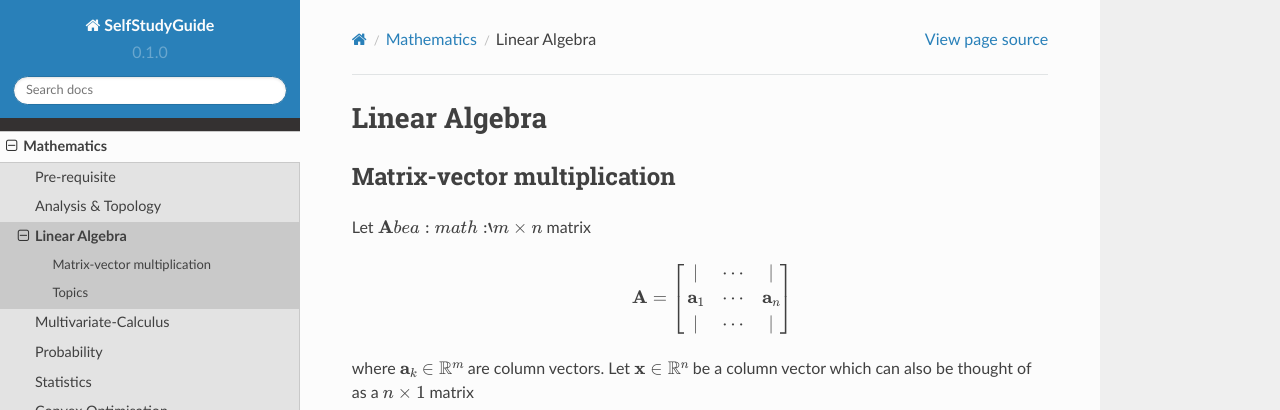
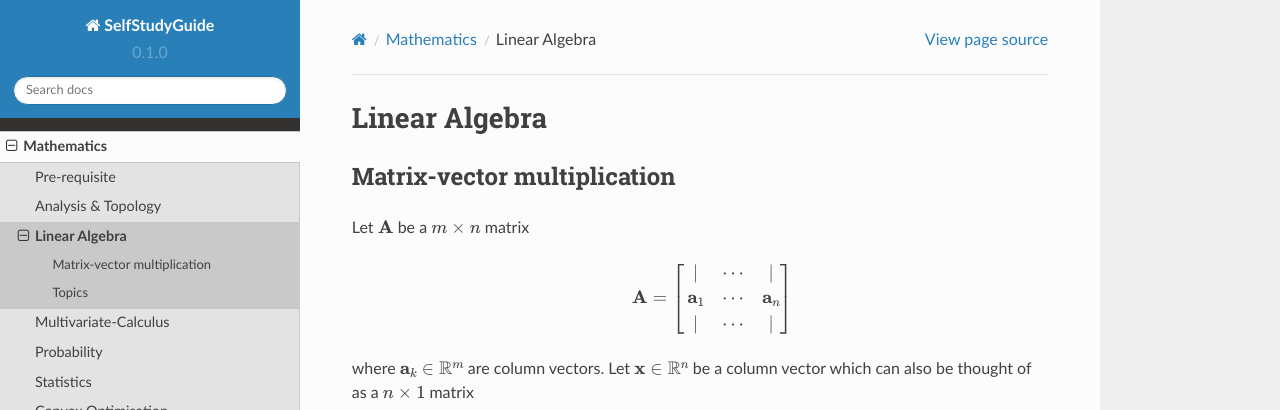
Before and after one commit to uselesstechjunks/leetcode, a Sphinx documentation site: the page built from docs/source/math/linalg.rst, in a window 1280 px wide and 1047 px high. Shown: the top 410 px of the window. Built offline with Sphinx 7.4.7 and the Read the Docs theme 2.0.0, drawn with Linux system fonts in a browser that asks for light colours.

Commit message:
Update linalg.rst

```diff
--- a/docs/source/math/linalg.rst
+++ b/docs/source/math/linalg.rst
@@ -5,7 +5,7 @@ Linear Algebra
 ********************************************************************************
 Matrix-vector multiplication
 ********************************************************************************
-Let :math:`\mathbf{A} be a :math:`m\times n` matrix
+Let :math:`\mathbf{A}` be a :math:`m\times n` matrix
 
 	.. math:: \mathbf{A}=\begin{bmatrix} | & \cdots & |\\ \mathbf{a}_1 & \cdots & \mathbf{a}_n\\ | & \cdots & |\\ \end{bmatrix}
 
```
